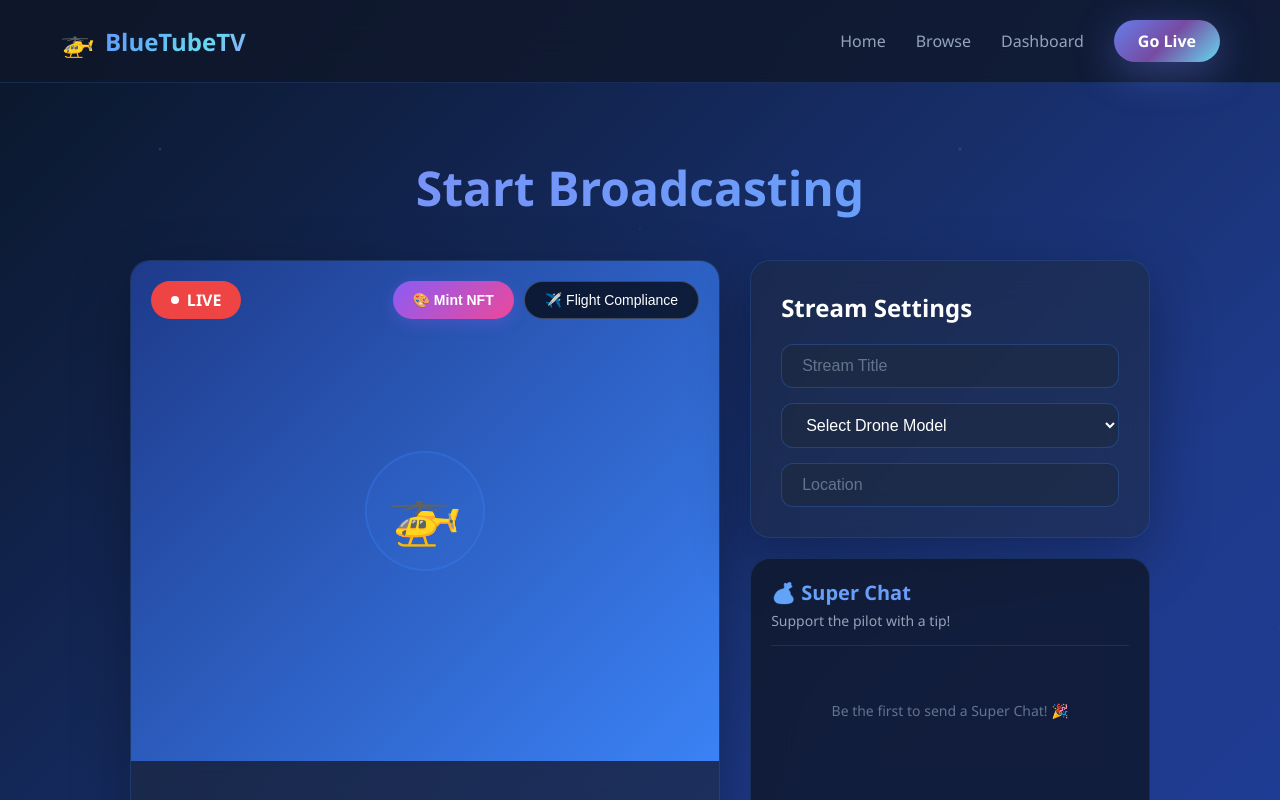
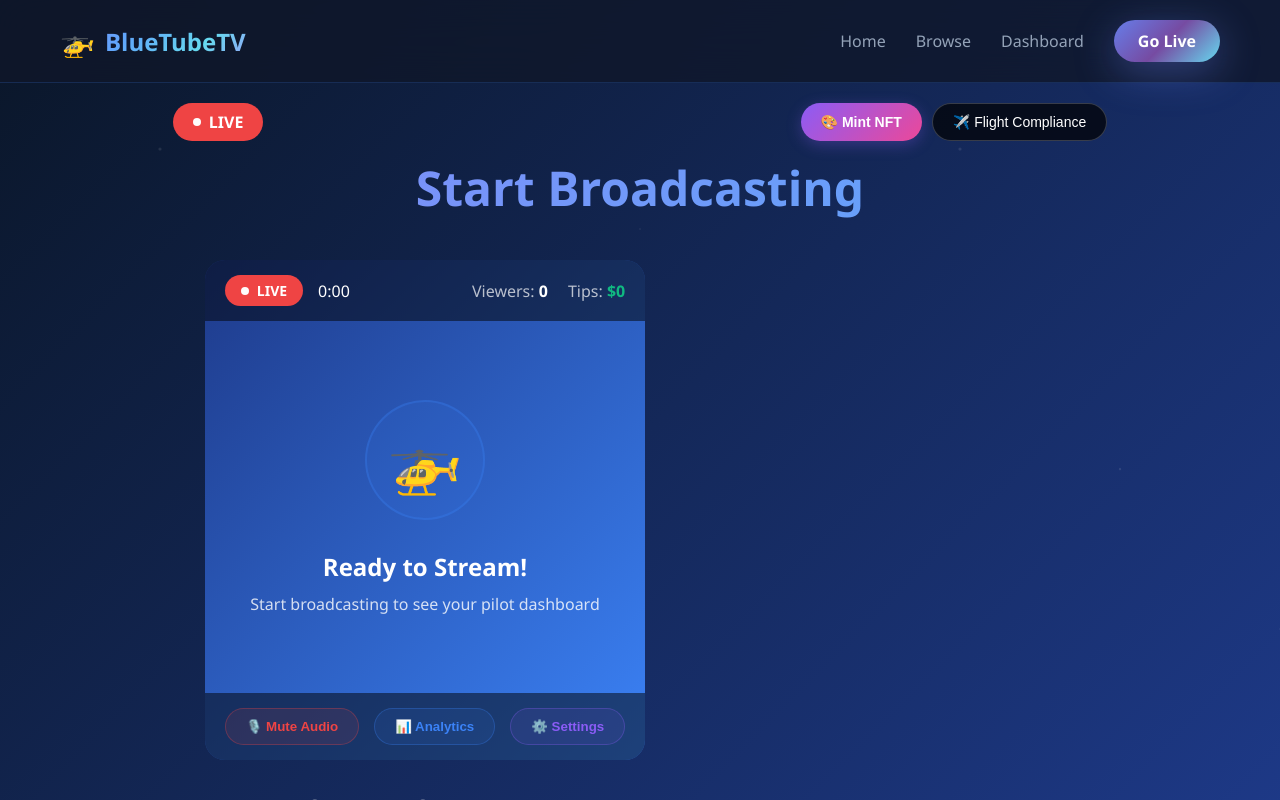
Before and after one commit to gjrob/bluetube-mvp, a Next.js app: page /live in a window 1280 px wide. Built offline with nearby package versions, Linux system fonts and the light colour scheme.

Commit message:
Update live.js imports and layout

```diff
--- a/pages/live.js
+++ b/pages/live.js
@@ -67,35 +67,7 @@ export default function Live() {
               marginTop: '20px'
             }}>
               {/* LEFT COLUMN - Stream Preview */}
-              <div style={{
-                background: 'rgba(30, 41, 59, 0.5)',
-                backdropFilter: 'blur(20px)',
-                border: '1px solid rgba(59, 130, 246, 0.2)',
-                borderRadius: '20px',
-                overflow: 'hidden',
-                boxShadow: '0 20px 60px rgba(0, 0, 0, 0.3)'
-              }}>
-                <div style={{
-                  background: 'linear-gradient(135deg, #1e3a8a, #3b82f6)',
-                  height: '500px',
-                  display: 'flex',
-                  alignItems: 'center',
-                  justifyContent: 'center',
-                  position: 'relative'
-                }}>
-                  <div style={{
-                    width: '120px',
-                    height: '120px',
-                    borderRadius: '50%',
-                    background: 'rgba(59, 130, 246, 0.1)',
-                    border: '2px solid rgba(59, 130, 246, 0.3)',
-                    display: 'flex',
-                    alignItems: 'center',
-                    justifyContent: 'center'
-                  }}>
-                    <span style={{ fontSize: '60px' }}>🚁</span>
-                  </div>
-
+            <PilotStreamInterface streamKey={streamKey} isLive={!!streamKey} />
                   {/* Top Controls */}
                   <div style={{
                     position: 'absolute',
@@ -290,8 +262,8 @@ export default function Live() {
                       wordBreak: 'break-all'
                     }}>
                      <p style={{ margin: '5px 0' }}>
-  Server: {streamKey.rtmpUrl || 'rtmps://live.cloudflare.com:443/live/'}
-</p>
+                      Server: {streamKey.rtmpUrl || 'rtmps://live.cloudflare.com:443/live/'}
+                      </p>
                       <p style={{ margin: '5px 0' }}>Key: {streamKey.streamKey || streamKey}</p>
                     </div>
                     <button
@@ -323,15 +295,12 @@ export default function Live() {
                   <BrowserStream />
                 </div>
               </div>
-            </div>
-
             {/* Show Flight Compliance if toggled */}
             {showFlightCompliance && (
               <div style={{ marginTop: '30px' }}>
                 <FlightCompliance />
               </div>
             )}
-          </div>
         </Layout>
       </div>
 
```
